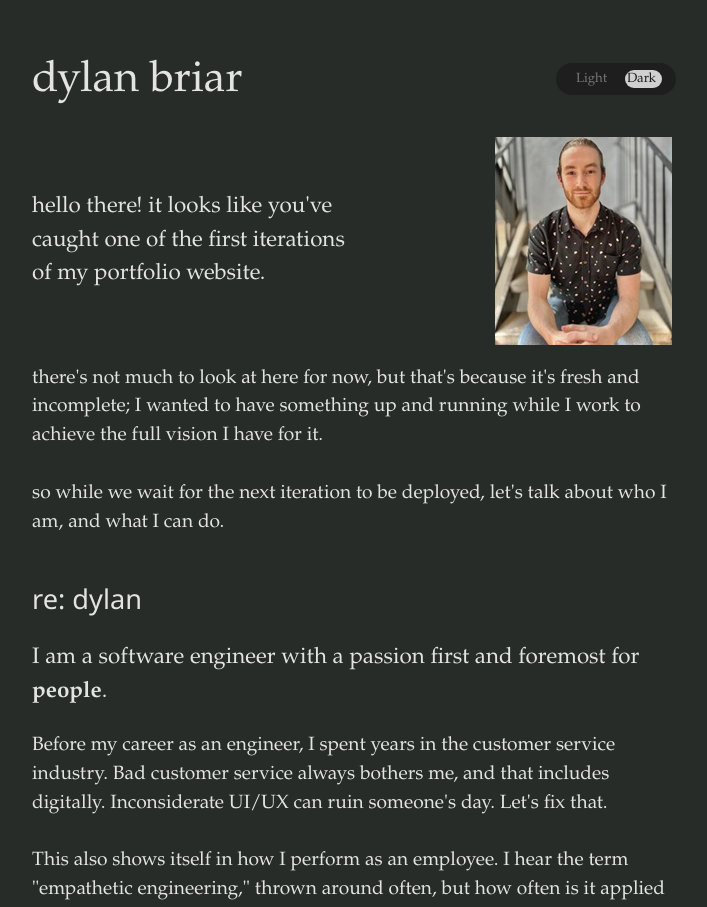
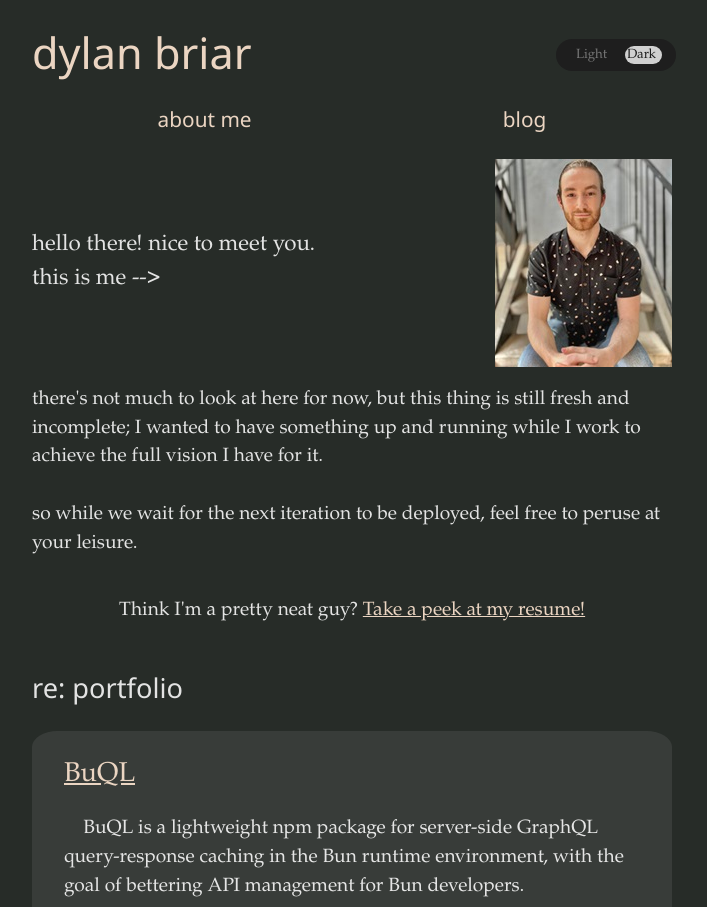
Before and after one commit to dylanbriar/Briar, a Vue app: page / in a window 1280 px wide. Shown: the top 907 px of the page, without its empty margins (288-995 px from the left). Built offline with nearby package versions, Linux system fonts and the light colour scheme.

Commit message:
separate pages!

```diff
--- a/package.json
+++ b/package.json
@@ -10,7 +10,8 @@
   },
   "dependencies": {
     "@vueuse/core": "^10.10.0",
-    "vue": "^3.4.21"
+    "vue": "^3.4.21",
+    "vue-router": "^4.4.0"
   },
   "devDependencies": {
     "@types/node": "^20.14.11",
--- a/src/App.vue
+++ b/src/App.vue
@@ -1,27 +1,34 @@
 <script setup lang="ts">
-import LandingPage from './components/LandingPage.vue';
+// import LandingPage from './components/LandingPage.vue';
 import DarkMode from './components/DarkMode.vue';
 </script>
 
 <template>
   <div style="display: flex; justify-content: space-between; align-items: center;">
-    <h1>dylan briar</h1>
-    <div style="margin: auto 0 21px;">
+    <router-link id="nameToHome" to="/">dylan briar</router-link>
+    <div style="margin: auto 0 -12px;">
+      <br>
       <DarkMode/>
     </div>
   </div>
-  <!-- <div style="display: flex; justify-content: space-around;">
-    <a id="test">about</a>
-    <a>portfolio</a>
-    <a>blog</a>
-  </div> -->
-  <LandingPage/>
+  <br>
+  <br>
+  <div style="display: flex; justify-content: space-around;">
+    <!-- evidently, these cannot be styled in the style section below for some reason -->
+    <router-link to="/about">about me</router-link>
+    <router-link to="/blog">blog</router-link>
+    <!--  -->
+  </div>
+  <router-view></router-view>
 </template>
 
 <style scoped>
 
-#test {
-  font-size:blueviolet;
+a {
+  text-decoration: none;
+  font-size: 1.3em;
+  font-family: 'Segoe UI', Tahoma, Geneva, Verdana, sans-serif;
+  font-weight: 300;
 }
 
 </style>
--- /dev/null
+++ b/src/components/AboutMe.vue
@@ -0,0 +1,32 @@
+<script setup lang="ts">
+</script>
+
+<template>
+  <div>
+    <h2>re: dylan</h2>
+      <h3>I am a software engineer with a passion first and foremost for <b>people</b>.</h3>
+        <p>Before my career as an engineer, I spent years in the customer service industry. Bad customer service always bothers me, and that includes digitally. Inconsiderate UI/UX can ruin someone's day. Let's fix that.
+        <br><br> This also shows itself in how I perform as an employee. I hear the term "empathetic engineering," thrown around often, but how often is it applied in its truest sense? I want others to feel welcome,
+        appreciated, seen, and heard.<br> </p>
+        <br>
+      <h3>Beyond that, I am an engineer characterized by <b>curiosity</b>.</h3>
+        <p>I am not satisfied with the surface level. <br><br>
+          I don't use React because it's popular, or because it's what I was taught (actually I'm not even a big fan of React, but that's for another time). It is a tool, and I use it only when I have a problem that it solves.<br><br>
+          Engineering seems to be facing a crisis in which novice engineers are often abandoning fundamentals, reaching for a framework because "that's just what you do." While I love using them, I'm not satisfied with just knowing frameworks, or even languages; I want to know why they work. <br><br>
+          I don't want to stop at "under the hood," I want to dive down into the pistons of the engine.
+        </p><br>
+  </div>
+</template>
+
+<style scoped>
+
+p {
+  font-size: 1.1em;
+}
+
+h3 {
+  font-size: 1.4em;
+  font-weight: 500;
+}
+
+</style>
--- /dev/null
+++ b/src/components/Blog.vue
@@ -0,0 +1,12 @@
+<template>
+  <br>
+    <h3>coming soon!</h3>
+</template>
+
+<style scoped>
+
+h3 {
+  text-align: center;
+}
+
+</style>
--- a/src/components/LandingPage.vue
+++ b/src/components/LandingPage.vue
@@ -7,24 +7,14 @@
     <div class="portWelcome">
       <br>
       <div id="pic">
-        <h3 id="helloThere">hello there! it looks like you've caught one of the first iterations of my portfolio website.</h3>
+        <h3 id="helloThere">hello there! nice to meet you. <br>this is me --></h3>
         <img src="../../assets/meSmall.jpg" alt="me, a 20 something Caucasian male with a strawberry blonde manbun and red-tinted beard to match wearing a black shirt dotted with flowers, smiling at camera">
       </div>
-      <p>there's not much to look at here for now, but that's because it's fresh and incomplete; I wanted to have something up and running while I work to achieve the full vision I have for it.<br><br>
-      so while we wait for the next iteration to be deployed, let's talk about who I am, and what I can do.</p>
+      <p>there's not much to look at here for now, but this thing is still fresh and incomplete; I wanted to have something up and running while I work to achieve the full vision I have for it.<br><br>
+      so while we wait for the next iteration to be deployed, feel free to peruse at your leisure.</p>
     </div>
-    <div class="aboutMe">
-      <h2>re: dylan</h2>
-      <h3>I am a software engineer with a passion first and foremost for <b>people</b>.</h3>
-        <p>Before my career as an engineer, I spent years in the customer service industry. Bad customer service always bothers me, and that includes digitally. Inconsiderate UI/UX can ruin someone's day. Let's fix that.
-        <br><br> This also shows itself in how I perform as an employee. I hear the term "empathetic engineering," thrown around often, but how often is it applied in its truest sense? I want others to feel welcome,
-        appreciated, seen, and heard.<br> </p>
-      <h3>Beyond that, I am an engineer characterized by <b>curiosity</b>.</h3>
-        <p>I am not satisfied with the surface level. <br><br>
-          I don't use React because it's popular, or because it's what I was taught (actually I'm not even a big fan of React, but that's for another time). It is a tool, and I use it only if and when I need THAT tool.<br><br>
-          Engineering is facing a crisis in which newer engineers are often abandoning fundamentals, reaching for a framework because "that's just what you do." I'm not satisfied with frameworks, or even languages; I want to know why they work.
-        </p><br>
-        <p style="text-align: center;">For a more technical view, <a href="/assets/resume.pdf" download="/assets/resume.pdf">download my resume.</a></p>
+    <div>
+        <p style="text-align: center;">Think I'm a pretty neat guy? <a href="/assets/resume.pdf" download="/assets/resume.pdf">Take a peek at my resume!</a></p>
     </div>
     <div class="portList">
       <h2>re: portfolio</h2>
@@ -40,7 +30,7 @@
         </li>
         <li>
           <a href="https://github.com/dylanbriar/coolercards/tree/main" class="portList__name">coolercards</a>
-          <p class="portList__desc">&nbsp;&nbsp;&nbsp;&nbsp;As an iteration on a project known as "coolcards", this Quizlet clone includes greater test coverage, bug fixes, and some additional features than the project it spawned from. Create a deck and get studying!</p>
+          <p class="portList__desc">&nbsp;&nbsp;&nbsp;&nbsp;As an iteration on a website known as "coolcards", this Quizlet clone includes greater test coverage, bug fixes, and some additional features than the project it spawned from. Create a deck and get studying!</p>
         </li>
         <li>
           <a href="https://github.com/dylanbriar/The-Stockyards" class="portList__name">The Stockyards</a>
@@ -50,7 +40,7 @@
     </div>
     <div id="portSignOff">
       <p>&nbsp;&nbsp;&nbsp;&nbsp;To hear about updates to this website, or updates from my engineering journey in general, check out my <a href="https://twitter.com/DylanBriar">profile on X</a> or <a href="https://www.linkedin.com/in/dylanbriar/">LinkedIn.</a></p>
-      <p id="comingSoon">Coming Soon: <br> Socials Dropdown Button <br> Separate Pages (including a blog!)</p>
+      <p id="comingSoon">Coming Soon: <br> Socials Dropdown Button <br> Blog posts <br> Fancy Styling <br> (i'm technically fullstack but i'm definitely more comfy on the backend) <br> (don't laugh at me)</p>
     </div>
   </div>
 </template>
--- a/src/main.ts
+++ b/src/main.ts
@@ -1,5 +1,6 @@
 import { createApp } from 'vue';
 import './style.css';
 import App from './App.vue';
+import router from './router/index';
 
-createApp(App).mount('#app');
+createApp(App).use(router).mount('#app');
--- /dev/null
+++ b/src/router/index.ts
@@ -0,0 +1,29 @@
+import {createRouter, createWebHistory} from 'vue-router';
+import LandingPage from '../components/LandingPage.vue';
+import AboutMe from '../components/AboutMe.vue'
+import Blog from '../components/Blog.vue'
+
+const routes = [
+  {
+    path: '/',
+    name: 'LandingPage',
+    component: LandingPage
+  },
+  {
+    path: '/about',
+    name: 'AboutMe',
+    component: AboutMe
+  },
+  {
+    path: '/blog',
+    name: 'Blog',
+    component: Blog
+  },
+]
+
+const router = createRouter({
+  history: createWebHistory(),
+  routes
+})
+
+export default router
--- a/src/style.css
+++ b/src/style.css
@@ -41,6 +41,15 @@ a {
   color: var(--links);
 }
 
+#nameToHome {
+  padding-top: 8%;
+  font-size: 2.7em;
+  font-weight: 100;
+  line-height: 0.1;
+  text-decoration: none;
+  font-family: 'Segoe UI', Tahoma, Geneva, Verdana, sans-serif;
+}
+
 @media (max-width: 660px){
   body {
     max-width: 75%;
```
Also changed, not shown: 1 other file (tests, documents, lock files or other folders).
